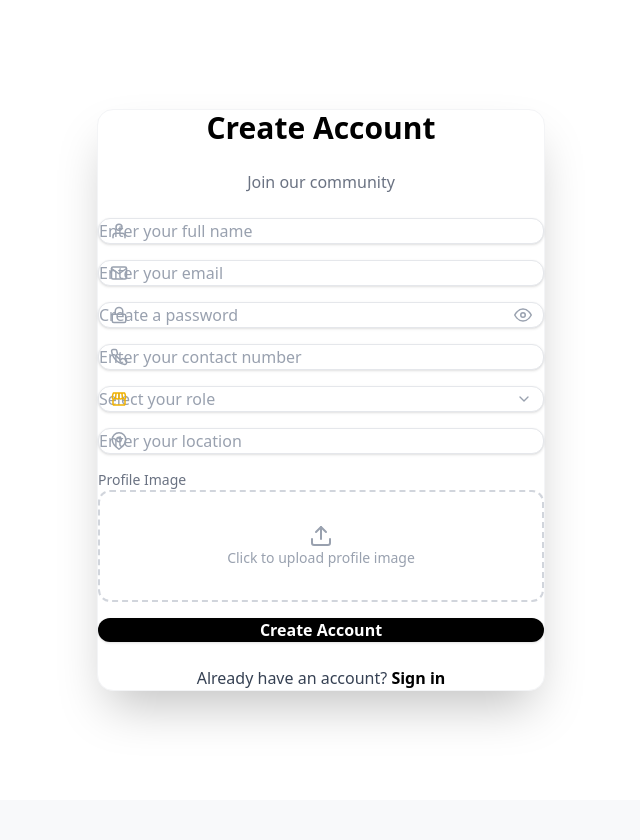
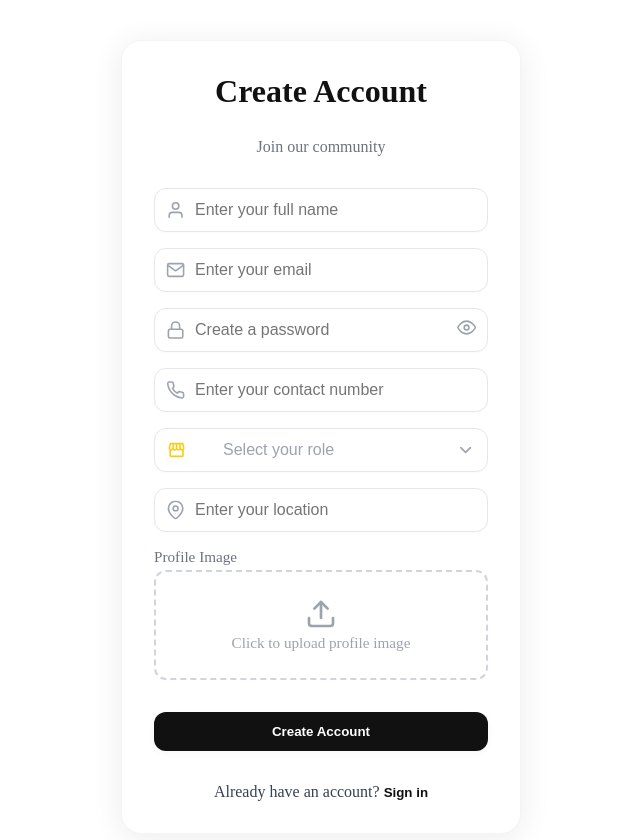
Before and after one commit to Prasad528260/tutedude, a React (Vite) app in the folder frontend/: page / in a window 1280 px wide. Both pictures are taken after a click on the button "Sign up". Shown: the top 840 px of the page, without its empty margins (319-959 px from the left). Before the commit the page ends 800 px from the top, so only its background shows below. Built offline with nearby package versions, Linux system fonts and the light colour scheme.

Commit message:
Fixed Login and SignUp UI

```diff
--- a/frontend/src/App.css
+++ b/frontend/src/App.css
@@ -1,5 +1,3 @@
-@import "tailwindcss";
-
 .app-container {
   background-color: #f8f9fa;
   min-height: 100vh;
--- /dev/null
+++ b/frontend/src/components/auth/Login.css
@@ -0,0 +1,131 @@
+/* Center the login page using a wrapper */
+.login-page-wrapper {
+  min-height: 100vh;
+  width: 100vw;
+  display: flex;
+  align-items: center;
+  justify-content: center;
+  background: #fff;
+  position: fixed;
+  top: 0;
+  left: 0;
+  z-index: 1;
+}
+
+.login-container {
+  width: 100%;
+  max-width: 400px;
+  margin: 0;
+  background: #fff;
+  border-radius: 20px;
+  box-shadow: 0 4px 32px 0 rgba(0,0,0,0.08);
+  padding: 2rem;
+  display: flex;
+  flex-direction: column;
+  gap: 1.5rem;
+  border: 1px solid #f3f4f6;
+  position: static;
+  top: unset;
+  left: unset;
+  transform: none;
+}
+
+/* Only add extra right padding for password input */
+.login-input[type="password"],
+.login-input[type="text"] {
+  padding-right: 2.5rem;
+}
+
+.login-title {
+  font-size: 2rem;
+  font-weight: bold;
+  text-align: center;
+  color: #111;
+  margin-bottom: 0.25rem;
+}
+.login-subtitle {
+  text-align: center;
+  color: #6b7280;
+  margin-bottom: 0.5rem;
+}
+.login-form {
+  display: flex;
+  flex-direction: column;
+  gap: 1rem;
+}
+.input-group {
+  position: relative;
+  display: flex;
+  align-items: center;
+}
+.input-icon {
+  position: absolute;
+  left: 12px;
+  top: 50%;
+  transform: translateY(-50%);
+  color: #9ca3af;
+  font-size: 1.2rem;
+}
+.login-input {
+  width: 100%;
+  padding: 0.75rem 2.5rem 0.75rem 2.5rem;
+  border-radius: 12px;
+  background: #fff;
+  border: 1px solid #e5e7eb;
+  color: #111;
+  font-size: 1rem;
+  outline: none;
+  box-shadow: 0 1px 2px 0 rgba(0,0,0,0.02);
+  margin-bottom: 0;
+}
+.login-input:focus {
+  border-color: #111;
+}
+.show-password-btn {
+  position: absolute;
+  right: 12px;
+  top: 50%;
+  transform: translateY(-50%);
+  background: none;
+  border: none;
+  color: #9ca3af;
+  font-size: 1.2rem;
+  cursor: pointer;
+  padding: 0;
+}
+.show-password-btn:hover {
+  color: #111;
+}
+.login-submit-btn {
+  margin-top: 0.5rem;
+  width: 100%;
+  padding: 0.75rem;
+  border-radius: 12px;
+  background: #111;
+  color: #fff;
+  font-weight: 600;
+  box-shadow: 0 2px 8px 0 rgba(0,0,0,0.04);
+  border: none;
+  cursor: pointer;
+  transition: background 0.2s;
+}
+.login-submit-btn:hover {
+  background: #222;
+}
+.login-switch {
+  text-align: center;
+  color: #374151;
+  margin-top: 0.5rem;
+}
+.switch-btn {
+  color: #111;
+  background: none;
+  border: none;
+  font-weight: 600;
+  cursor: pointer;
+  text-decoration: underline transparent;
+  transition: text-decoration 0.2s;
+}
+.switch-btn:hover {
+  text-decoration: underline;
+}
--- /dev/null
+++ b/frontend/src/components/auth/Signup.css
@@ -0,0 +1,251 @@
+/* Signup Page Styles */
+.signup-outer {
+  min-height: 100vh;
+  width: 100%;
+  display: flex;
+  align-items: center;
+  justify-content: center;
+  background: #fff;
+}
+.signup-container {
+  width: 100%;
+  max-width: 400px;
+  margin: 40px auto;
+  background: #fff;
+  border-radius: 20px;
+  box-shadow: 0 4px 32px 0 rgba(0,0,0,0.08);
+  padding: 2rem;
+  display: flex;
+  flex-direction: column;
+  gap: 1.5rem;
+  border: 1px solid #f3f4f6;
+}
+.signup-title {
+  font-size: 2rem;
+  font-weight: bold;
+  text-align: center;
+  color: #111;
+  margin-bottom: 0.25rem;
+}
+.signup-subtitle {
+  text-align: center;
+  color: #6b7280;
+  margin-bottom: 0.5rem;
+}
+.signup-form {
+  display: flex;
+  flex-direction: column;
+  gap: 1rem;
+}
+.input-group {
+  position: relative;
+  display: flex;
+  align-items: center;
+}
+.input-icon {
+  position: absolute;
+  left: 12px;
+  top: 50%;
+  transform: translateY(-50%);
+  color: #9ca3af;
+  font-size: 1.2rem;
+}
+.signup-input {
+  width: 100%;
+  padding: 0.75rem 1rem 0.75rem 2.5rem;
+  border-radius: 12px;
+  background: #fff;
+  border: 1px solid #e5e7eb;
+  color: #111;
+  font-size: 1rem;
+  outline: none;
+  box-shadow: 0 1px 2px 0 rgba(0,0,0,0.02);
+  margin-bottom: 0;
+}
+.signup-input:focus {
+  border-color: #111;
+}
+.show-password-btn {
+  position: absolute;
+  right: 12px;
+  top: 50%;
+  transform: translateY(-50%);
+  background: none;
+  border: none;
+  color: #9ca3af;
+  font-size: 1.2rem;
+  cursor: pointer;
+  padding: 0;
+}
+.show-password-btn:hover {
+  color: #111;
+}
+.role-group {
+  flex-direction: column;
+  align-items: stretch;
+}
+.role-select-btn {
+  width: 100%;
+  display: flex;
+  align-items: center;
+  padding: 0.75rem 1rem 0.75rem 2.5rem;
+  border-radius: 12px;
+  background: #fff;
+  border: 1px solid #e5e7eb;
+  color: #111;
+  font-size: 1rem;
+  outline: none;
+  box-shadow: 0 1px 2px 0 rgba(0,0,0,0.02);
+  text-align: left;
+  position: relative;
+  cursor: pointer;
+  margin-bottom: 0;
+  transition: border-color 0.2s;
+}
+.role-select-btn.open {
+  border-color: #facc15;
+}
+.role-select-icon {
+  position: absolute;
+  left: 12px;
+  top: 50%;
+  transform: translateY(-50%);
+  color: #facc15;
+  font-size: 1.2rem;
+  display: flex;
+  align-items: center;
+}
+.role-select-label {
+  margin-left: 28px;
+  color: #9ca3af;
+}
+.role-select-label.selected {
+  color: #111;
+}
+.role-chevron {
+  position: absolute;
+  right: 12px;
+  top: 50%;
+  transform: translateY(-50%);
+  color: #9ca3af;
+  font-size: 1.2rem;
+  transition: transform 0.2s;
+}
+.role-chevron.open {
+  transform: translateY(-50%) rotate(180deg);
+}
+.role-dropdown {
+  position: absolute;
+  left: 0;
+  right: 0;
+  margin-top: 0.5rem;
+  background: #fff;
+  border-radius: 12px;
+  box-shadow: 0 4px 16px 0 rgba(0,0,0,0.08);
+  z-index: 10;
+  overflow: hidden;
+  border: 1px solid #f3f4f6;
+}
+.role-option {
+  display: flex;
+  align-items: center;
+  padding: 0.75rem 1.5rem;
+  cursor: pointer;
+  color: #111;
+  background: #fff;
+  font-size: 1rem;
+  transition: background 0.2s, font-weight 0.2s;
+}
+.role-option.selected {
+  font-weight: bold;
+  background: #fefce8;
+}
+.role-option:hover {
+  background: #fefce8;
+}
+.role-icon {
+  color: #facc15;
+  font-size: 1.2rem;
+  margin-right: 0.5rem;
+}
+.profile-image-group {
+  margin-bottom: 0.5rem;
+}
+.profile-image-label {
+  color: #6b7280;
+  font-size: 0.95rem;
+  margin-bottom: 0.25rem;
+  display: block;
+}
+.profile-image-drop {
+  width: 100%;
+  height: 110px;
+  display: flex;
+  flex-direction: column;
+  align-items: center;
+  justify-content: center;
+  border: 2px dashed #d1d5db;
+  border-radius: 12px;
+  cursor: pointer;
+  background: #fff;
+  position: relative;
+}
+.profile-image-input {
+  display: none;
+}
+.profile-image-preview {
+  width: 64px;
+  height: 64px;
+  border-radius: 50%;
+  object-fit: cover;
+  border: 2px solid #facc15;
+  box-shadow: 0 2px 8px 0 rgba(0,0,0,0.04);
+}
+.profile-upload-icon {
+  font-size: 2rem;
+  color: #9ca3af;
+  margin-bottom: 0.25rem;
+}
+.profile-upload-text {
+  color: #9ca3af;
+  font-size: 0.95rem;
+}
+.signup-submit-btn {
+  margin-top: 0.5rem;
+  width: 100%;
+  padding: 0.75rem;
+  border-radius: 12px;
+  background: #111;
+  color: #fff;
+  font-weight: 600;
+  box-shadow: 0 2px 8px 0 rgba(0,0,0,0.04);
+  border: none;
+  cursor: pointer;
+  transition: background 0.2s;
+}
+.signup-submit-btn:hover {
+  background: #222;
+}
+.signup-switch {
+  text-align: center;
+  color: #374151;
+  margin-top: 0.5rem;
+}
+.switch-btn {
+  color: #111;
+  background: none;
+  border: none;
+  font-weight: 600;
+  cursor: pointer;
+  text-decoration: underline transparent;
+  transition: text-decoration 0.2s;
+}
+.switch-btn:hover {
+  text-decoration: underline;
+}
+
+/* Only add extra right padding for password input in signup */
+.signup-input[type="password"],
+.signup-input[type="text"] {
+  padding-right: 2.5rem;
+}
--- a/frontend/src/components/auth/Signup.jsx
+++ b/frontend/src/components/auth/Signup.jsx
@@ -2,10 +2,11 @@ import React, { useState, useRef } from 'react';
 import { motion, AnimatePresence } from 'framer-motion';
 import { FiUser, FiMail, FiLock, FiPhone, FiChevronDown, FiUpload, FiUserCheck, FiMapPin, FiEye, FiEyeOff } from 'react-icons/fi';
 import { MdStorefront } from 'react-icons/md';
+import './Signup.css';
 
 const roles = [
-  { label: 'Join as Vendor', value: 'vendor', icon: <MdStorefront className="text-yellow-500 text-lg mr-2" /> },
-  { label: 'Join as Shopkeeper', value: 'shopkeeper', icon: <FiUserCheck className="text-yellow-500 text-lg mr-2" /> },
+  { label: 'Join as Vendor', value: 'vendor', icon: <MdStorefront className="role-icon" /> },
+  { label: 'Join as Shopkeeper', value: 'shopkeeper', icon: <FiUserCheck className="role-icon" /> },
 ];
 
 const SignupForm = ({ onSwitch }) => {
@@ -27,45 +28,45 @@ const SignupForm = ({ onSwitch }) => {
   };
 
   return (
-    <div className="min-h-screen w-full flex items-center justify-center bg-white">
+    <div className="signup-outer">
       <motion.div
         initial={{ opacity: 0, y: 40 }}
         animate={{ opacity: 1, y: 0 }}
         exit={{ opacity: 0, y: -40 }}
-        className="w-full max-w-md mx-auto bg-white rounded-2xl shadow-2xl p-8 flex flex-col gap-6 border border-gray-100"
+        className="signup-container"
       >
-        <h2 className="text-3xl font-bold text-center text-black mb-1">Create Account</h2>
-        <p className="text-center text-gray-500 mb-2">Join our community</p>
-        <form className="flex flex-col gap-4">
-          <div className="relative">
-            <FiUser className="absolute left-3 top-1/2 -translate-y-1/2 text-gray-400 text-lg" />
+        <h2 className="signup-title">Create Account</h2>
+        <p className="signup-subtitle">Join our community</p>
+        <form className="signup-form">
+          <div className="input-group">
+            <FiUser className="input-icon" />
             <input
               type="text"
               placeholder="Enter your full name"
-              className="w-full pl-10 pr-4 py-3 rounded-xl bg-white border border-gray-200 text-black placeholder-gray-400 focus:outline-none focus:border-black focus:ring-0 shadow-sm"
+              className="signup-input"
               required
             />
           </div>
-          <div className="relative">
-            <FiMail className="absolute left-3 top-1/2 -translate-y-1/2 text-gray-400 text-lg" />
+          <div className="input-group">
+            <FiMail className="input-icon" />
             <input
               type="email"
               placeholder="Enter your email"
-              className="w-full pl-10 pr-4 py-3 rounded-xl bg-white border border-gray-200 text-black placeholder-gray-400 focus:outline-none focus:border-black focus:ring-0 shadow-sm"
+              className="signup-input"
               required
             />
           </div>
-          <div className="relative">
-            <FiLock className="absolute left-3 top-1/2 -translate-y-1/2 text-gray-400 text-lg" />
+          <div className="input-group">
+            <FiLock className="input-icon" />
             <input
               type={showPassword ? 'text' : 'password'}
               placeholder="Create a password"
-              className="w-full pl-10 pr-12 py-3 rounded-xl bg-white border border-gray-200 text-black placeholder-gray-400 focus:outline-none focus:border-black focus:ring-0 shadow-sm"
+              className="signup-input"
               required
             />
             <button
               type="button"
-              className="absolute right-3 top-1/2 -translate-y-1/2 text-gray-400 hover:text-black text-lg"
+              className="show-password-btn"
               onClick={() => setShowPassword((v) => !v)}
               tabIndex={-1}
               aria-label={showPassword ? 'Hide password' : 'Show password'}
@@ -73,31 +74,31 @@ const SignupForm = ({ onSwitch }) => {
               {showPassword ? <FiEyeOff /> : <FiEye />}
             </button>
           </div>
-          <div className="relative">
-            <FiPhone className="absolute left-3 top-1/2 -translate-y-1/2 text-gray-400 text-lg" />
+          <div className="input-group">
+            <FiPhone className="input-icon" />
             <input
               type="tel"
               placeholder="Enter your contact number"
               pattern="[0-9]*"
-              className="w-full pl-10 pr-4 py-3 rounded-xl bg-white border border-gray-200 text-black placeholder-gray-400 focus:outline-none focus:border-black focus:ring-0 shadow-sm"
+              className="signup-input"
               required
             />
           </div>
-          <div className="relative">
+          <div className="input-group role-group">
             <button
               type="button"
-              className={`w-full flex items-center pl-10 pr-4 py-3 rounded-xl bg-white border text-left focus:outline-none shadow-sm ${roleOpen ? 'border-yellow-400' : 'border-gray-200'}`}
+              className={`role-select-btn${roleOpen ? ' open' : ''}`}
               style={{ borderWidth: 1 }}
               onClick={() => setRoleOpen((v) => !v)}
               tabIndex={0}
             >
-              <span className="flex items-center text-gray-400 text-lg absolute left-3">
-                <MdStorefront className="text-yellow-500 text-lg" />
+              <span className="role-select-icon">
+                <MdStorefront className="role-icon" />
               </span>
-              <span className={`ml-7 ${selectedRole ? 'text-black' : 'text-gray-400'}`}>
+              <span className={`role-select-label${selectedRole ? ' selected' : ''}`}>
                 {selectedRole ? selectedRole.label : 'Select your role'}
               </span>
-              <FiChevronDown className={`absolute right-3 top-1/2 -translate-y-1/2 text-gray-400 transition-transform ${roleOpen ? 'rotate-180' : ''}`} />
+              <FiChevronDown className={`role-chevron${roleOpen ? ' open' : ''}`} />
             </button>
             <AnimatePresence>
               {roleOpen && (
@@ -105,12 +106,12 @@ const SignupForm = ({ onSwitch }) => {
                   initial={{ opacity: 0, y: -10 }}
                   animate={{ opacity: 1, y: 0 }}
                   exit={{ opacity: 0, y: -10 }}
-                  className="absolute left-0 right-0 mt-2 bg-white rounded-xl shadow-lg z-10 overflow-hidden border border-gray-100"
+                  className="role-dropdown"
                 >
                   {roles.map((role) => (
                     <li
                       key={role.value}
-                      className={`flex items-center px-6 py-3 cursor-pointer hover:bg-yellow-50 text-black ${selectedRole && selectedRole.value === role.value ? 'font-bold' : ''}`}
+                      className={`role-option${selectedRole && selectedRole.value === role.value ? ' selected' : ''}`}
                       onClick={() => {
                         setSelectedRole(role);
                         setRoleOpen(false);
@@ -124,50 +125,49 @@ const SignupForm = ({ onSwitch }) => {
               )}
             </AnimatePresence>
           </div>
-          {/* Location input after role selection */}
-          <div className="relative">
-            <FiMapPin className="absolute left-3 top-1/2 -translate-y-1/2 text-gray-400 text-lg" />
+          <div className="input-group">
+            <FiMapPin className="input-icon" />
             <input
               type="text"
               placeholder="Enter your location"
-              className="w-full pl-10 pr-4 py-3 rounded-xl bg-white border border-gray-200 text-black placeholder-gray-400 focus:outline-none focus:border-black focus:ring-0 shadow-sm"
+              className="signup-input"
               required
             />
           </div>
-          <div>
-            <label className="block text-gray-500 text-sm mb-1">Profile Image</label>
+          <div className="profile-image-group">
+            <label className="profile-image-label">Profile Image</label>
             <div
-              className="w-full h-28 flex flex-col items-center justify-center border-2 border-dashed border-gray-300 rounded-xl cursor-pointer bg-white"
+              className="profile-image-drop"
               onClick={() => fileInputRef.current.click()}
             >
               <input
                 type="file"
                 accept="image/*"
-                className="hidden"
+                className="profile-image-input"
                 ref={fileInputRef}
                 onChange={handleImageChange}
               />
               {imagePreview ? (
-                <img src={imagePreview} alt="Preview" className="w-16 h-16 rounded-full object-cover border-2 border-yellow-400 shadow" />
+                <img src={imagePreview} alt="Preview" className="profile-image-preview" />
               ) : (
                 <>
-                  <FiUpload className="text-2xl text-gray-400 mb-1" />
-                  <span className="text-gray-400 text-sm">Click to upload profile image</span>
+                  <FiUpload className="profile-upload-icon" />
+                  <span className="profile-upload-text">Click to upload profile image</span>
                 </>
               )}
             </div>
           </div>
           <button
             type="submit"
-            className="mt-2 w-full py-3 rounded-xl bg-black text-white font-semibold shadow hover:bg-gray-900 transition-all duration-200"
+            className="signup-submit-btn"
           >
             Create Account
           </button>
         </form>
-        <div className="text-center text-gray-700 mt-2">
+        <div className="signup-switch">
           Already have an account?{' '}
           <button
-            className="text-black hover:underline font-semibold"
+            className="switch-btn"
             onClick={onSwitch}
           >
             Sign in
--- a/frontend/tailwind.config.js
+++ /dev/null
@@ -1,11 +0,0 @@
-/** @type {import('tailwindcss').Config} */
-export default {
-  content: [
-    "./index.html",
-    "./src/**/*.{js,jsx}",
-  ],
-  theme: {
-    extend: {},
-  },
-  plugins: [],
-}
--- a/package.json
+++ b/package.json
@@ -12,6 +12,8 @@
   "description": "",
   "dependencies": {
     "framer-motion": "^12.23.9",
-    "react-icons": "^5.5.0"
+    "lucide-react": "^0.525.0",
+    "react-icons": "^5.5.0",
+    "react-router-dom": "^7.7.1"
   }
 }
```
Also changed, not shown: frontend/src/components/auth/Login.jsx (+17 -14 lines), 1 other file (tests, documents, lock files or other folders).
